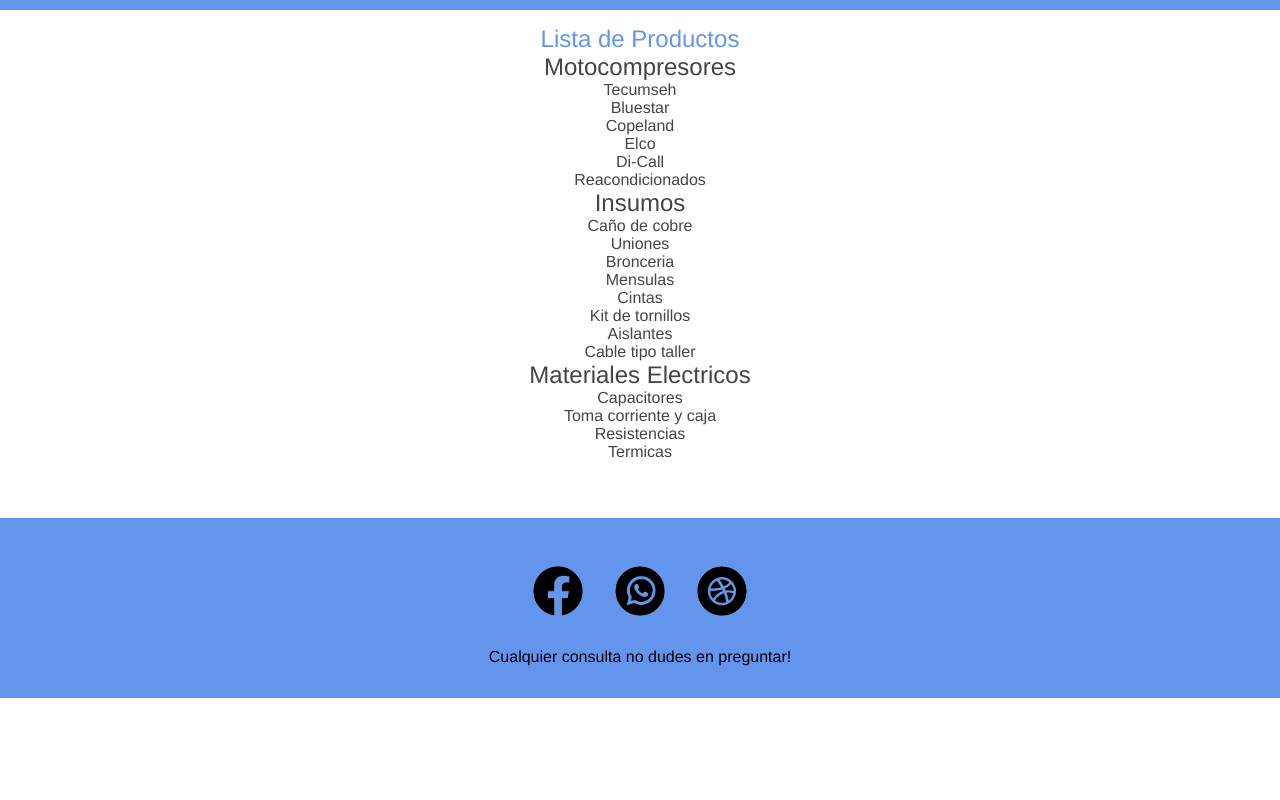
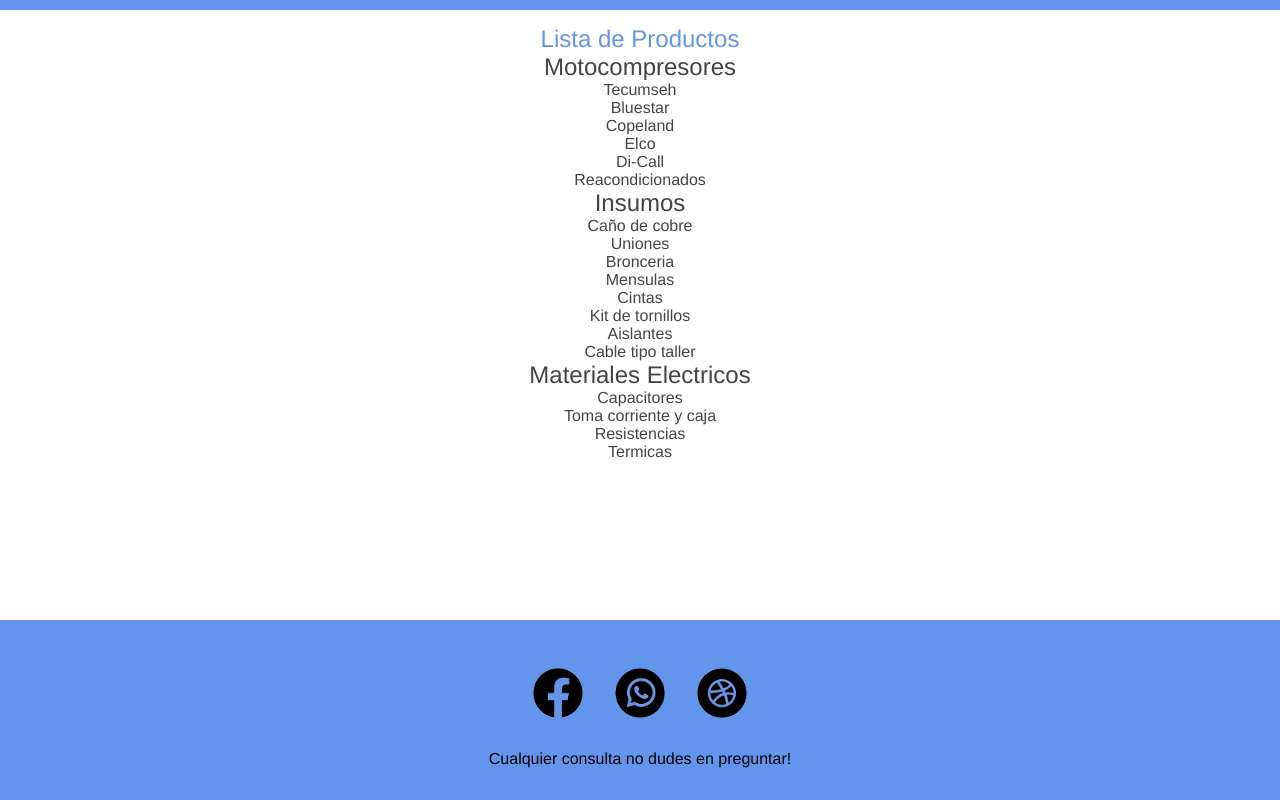
Before and after one commit to NachoFaga/Clase-11, a plain HTML site: page PreEntrega1-Fagaburu/productos.html in a window 1280 px wide. Shown: the part 102-902 px from the top of the page. Before the commit the page ends 800 px from the top, so only its background shows below. Drawn offline with Linux system fonts and the light colour scheme.

Commit message:
segundoedit

```diff
--- a/PreEntrega1-Fagaburu/CSS/proyecto.css
+++ b/PreEntrega1-Fagaburu/CSS/proyecto.css
@@ -98,8 +98,8 @@ header:hover {
 
 footer {
     width: 100%;
-    position: absolute;
-    bottom: 0;
+    position: relative;
+    bottom: -18%;
     left: 0;
     padding: 2rem 8%;
     background-color: cornflowerblue;
```
